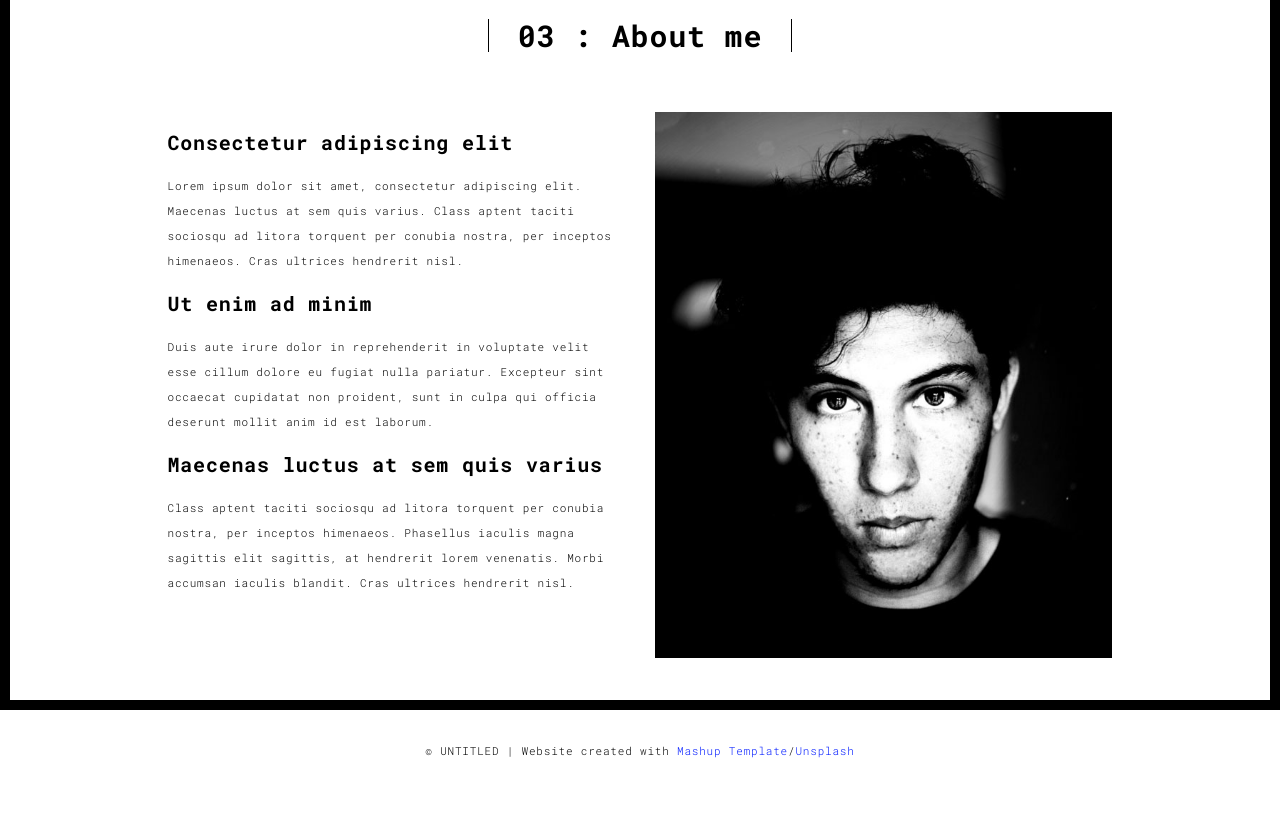
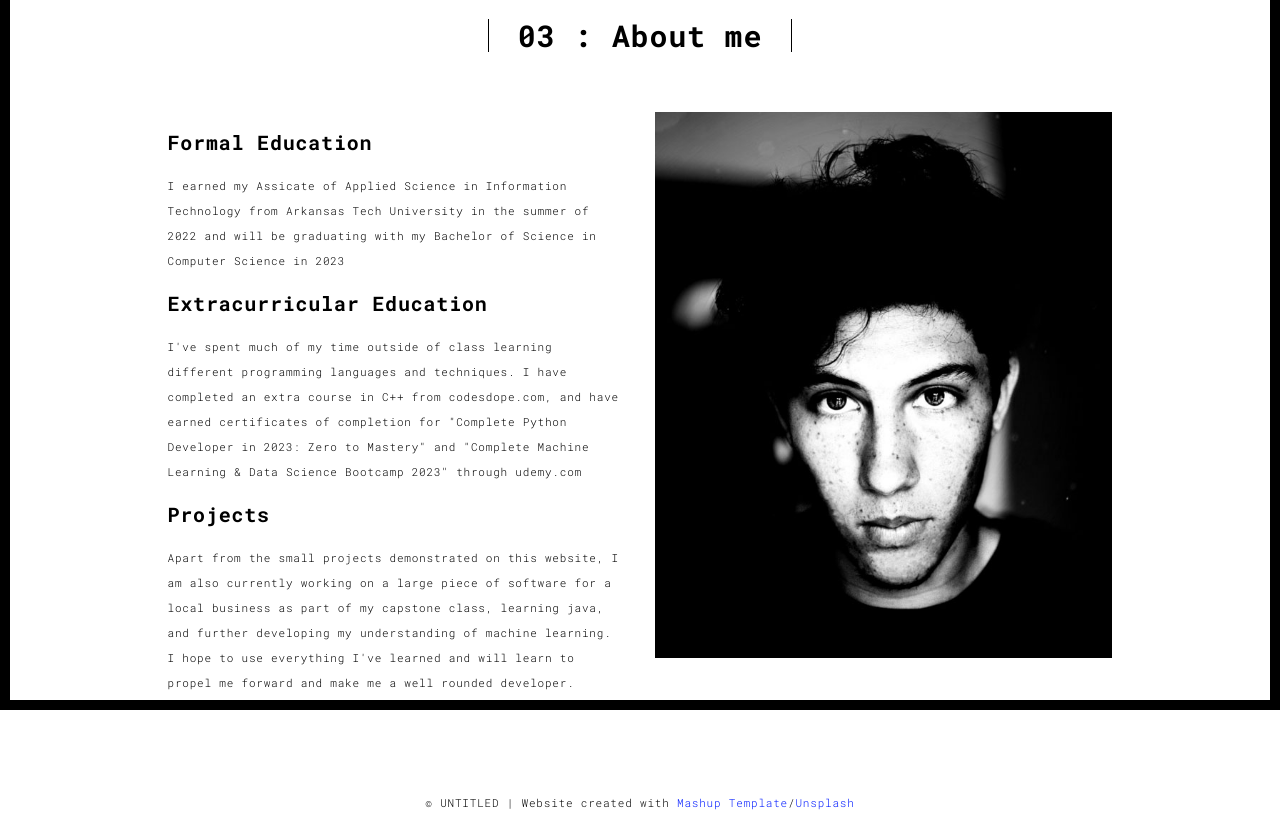
Before and after one commit to dgeorge94/portfo, a Flask app: page /about.html in a window 1280 px wide. Shown: the part 90-930 px from the top of the page. Before the commit the page ends 848 px from the top, so only its background shows below. Run offline with Flask 2, Linux system fonts and the light colour scheme; some libraries are stand-ins or nearby versions.

Commit message:
update about me

```diff
--- a/templates/about.html
+++ b/templates/about.html
@@ -61,16 +61,14 @@
             <div class="col-md-10 col-md-offset-1">
               <div class="row">
                 <div class="col-xs-12 col-md-6">
-                  <h3>Consectetur adipiscing elit</h3>
-                  <p>Lorem ipsum dolor sit amet, consectetur adipiscing elit. Maecenas luctus at sem quis varius.
-                  Class aptent taciti sociosqu ad litora torquent per conubia nostra, per inceptos himenaeos. Cras ultrices hendrerit nisl.</p>
-                  <h3>Ut enim ad minim  </h3>
-                  <p>Duis aute irure dolor in reprehenderit in voluptate velit esse
-                  cillum dolore eu fugiat nulla pariatur. Excepteur sint occaecat cupidatat non
-                  proident, sunt in culpa qui officia deserunt mollit anim id est laborum.
-                  <h3>Maecenas luctus at sem quis varius</h3>
+                  <h3>Formal Education</h3>
+                  <p>I earned my Assicate of Applied Science in Information Technology from Arkansas Tech University in the summer of 2022 and will be graduating with my Bachelor of Science in Computer Science in 2023</p>
+                  <h3>Extracurricular Education</h3>
+                  <p>I've spent much of my time outside of class learning different programming languages and techniques.
+                    I have completed an extra course in C++ from codesdope.com, and have earned certificates of completion for "Complete Python Developer in 2023: Zero to Mastery" and "Complete Machine Learning & Data Science Bootcamp 2023" through udemy.com
+                  <h3>Projects</h3>
                   <p>
-                  Class aptent taciti sociosqu ad litora torquent per conubia nostra, per inceptos himenaeos. Phasellus iaculis magna sagittis elit sagittis, at hendrerit lorem venenatis. Morbi accumsan iaculis blandit. Cras ultrices hendrerit nisl.</p>
+                  Apart from the small projects demonstrated on this website, I am also currently working on a large piece of software for a local business as part of my capstone class, learning java, and further developing my understanding of machine learning. I hope to use everything I've learned and will learn to propel me forward and make me a well rounded developer. </p>
                 </div>
                 <div class="col-xs-12 col-md-6">
                   <img src="./static/assets/images/profil.jpg" class="img-responsive" alt="">
```
